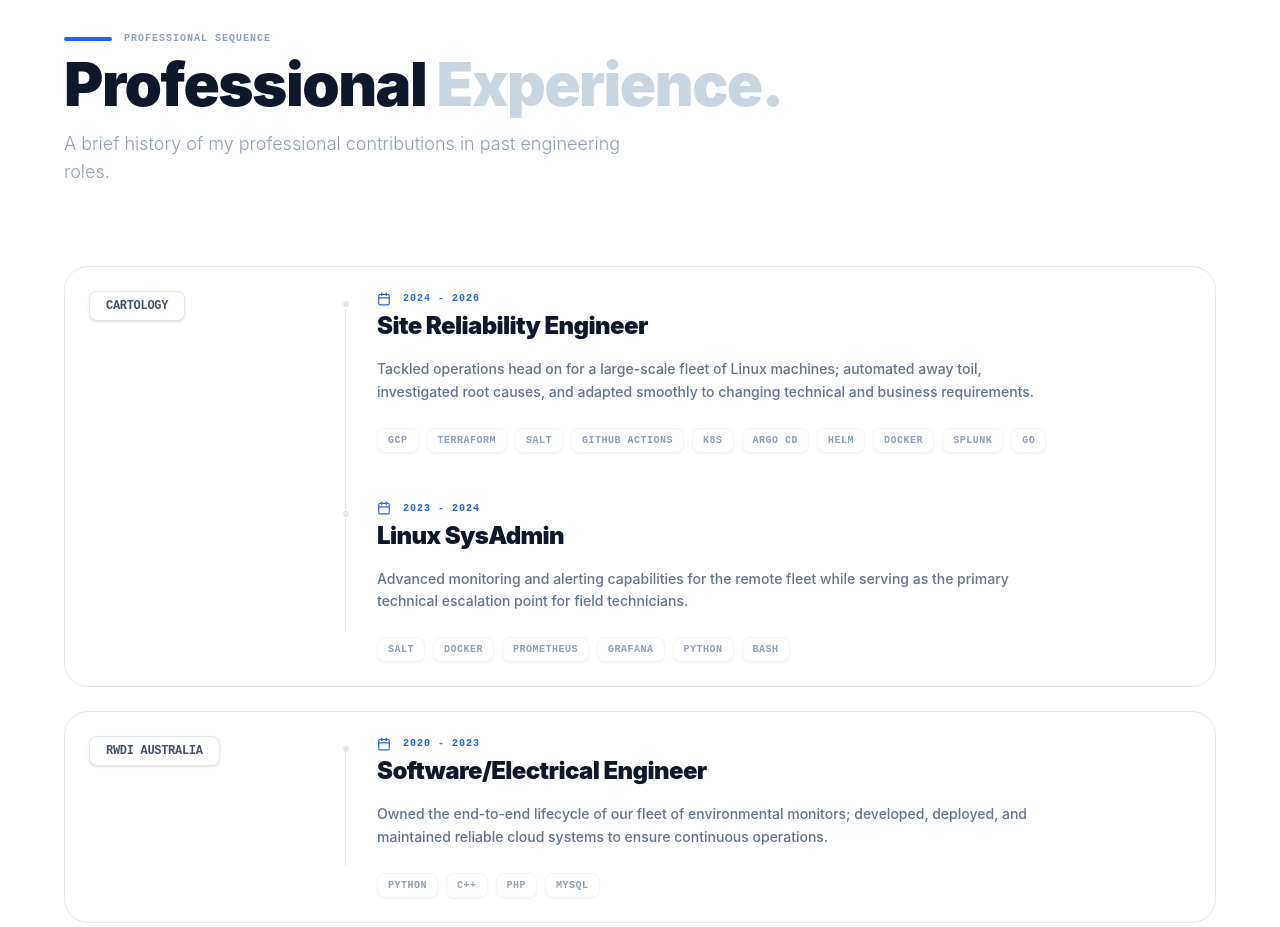
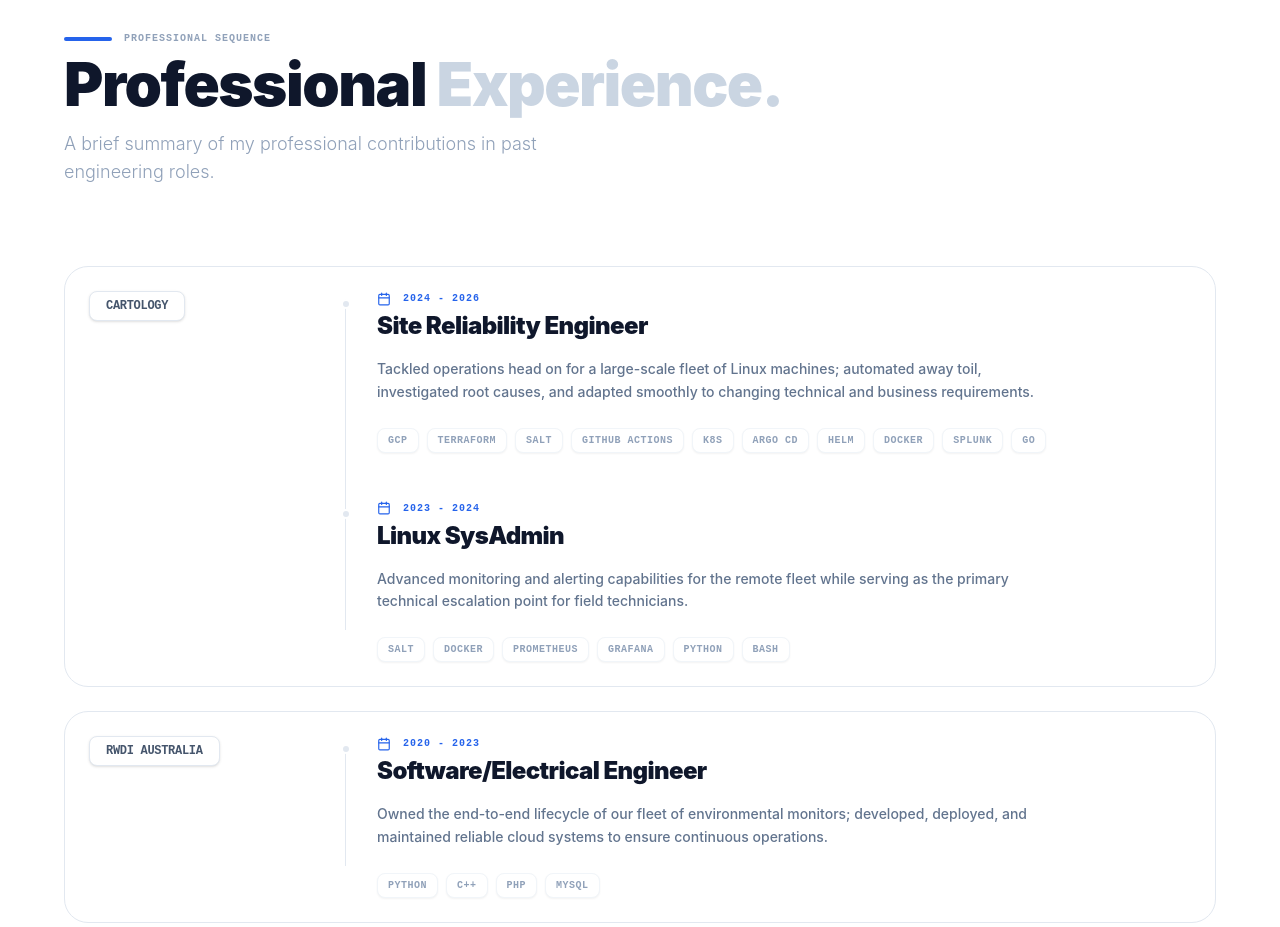
Before and after one commit to ishan-cart/sandbox, a React (Vite) app in the folder apps/web-app/: page / in a window 1280 px wide. Shown: the part 2760-3687 px from the top of the page. Built offline with nearby package versions, Linux system fonts and the light colour scheme.

Commit message:
fix wording

```diff
--- a/apps/web-app/src/components/Experience.tsx
+++ b/apps/web-app/src/components/Experience.tsx
@@ -76,7 +76,7 @@ export const Experience = () => {
           eyebrow="Professional Sequence"
           title="Professional"
           titleMuted="Experience."
-          description="A brief history of my professional contributions in past engineering roles."
+          description="A brief summary of my professional contributions in past engineering roles."
         />
 
         <motion.div
```
